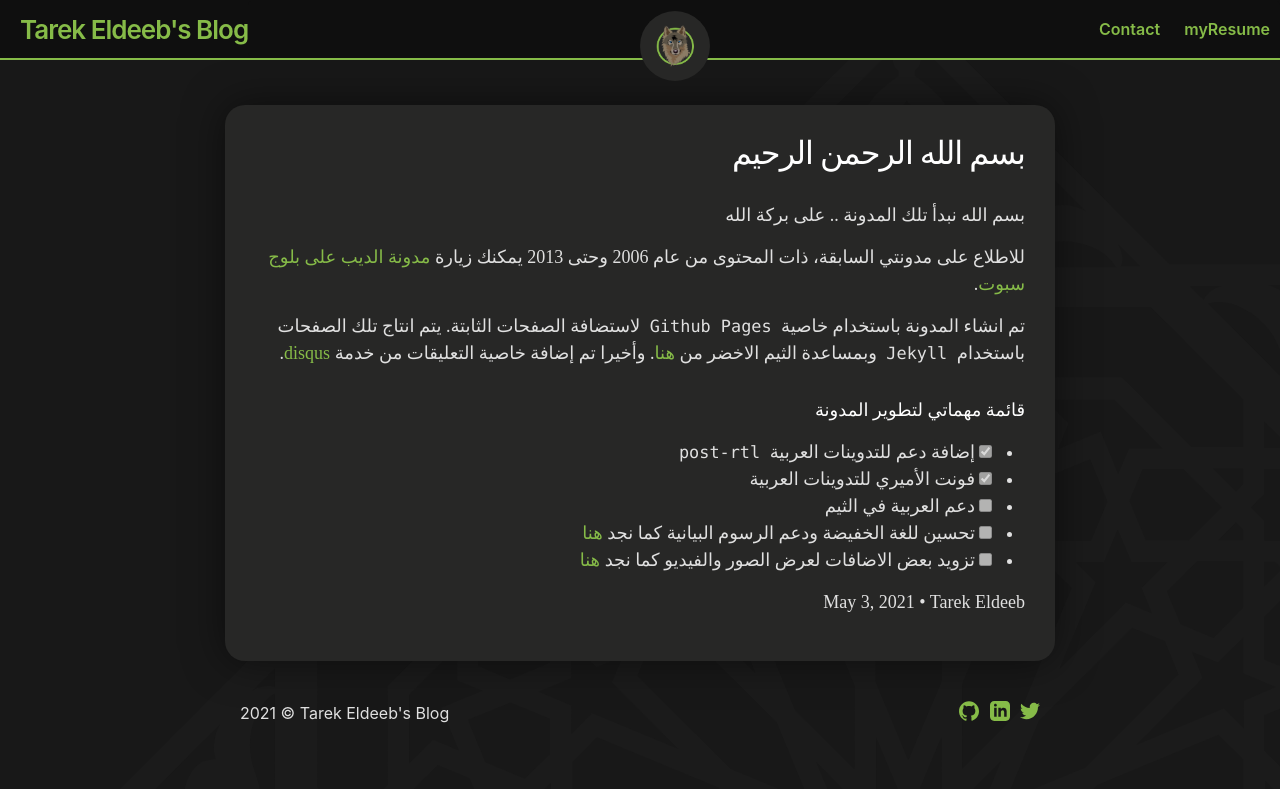
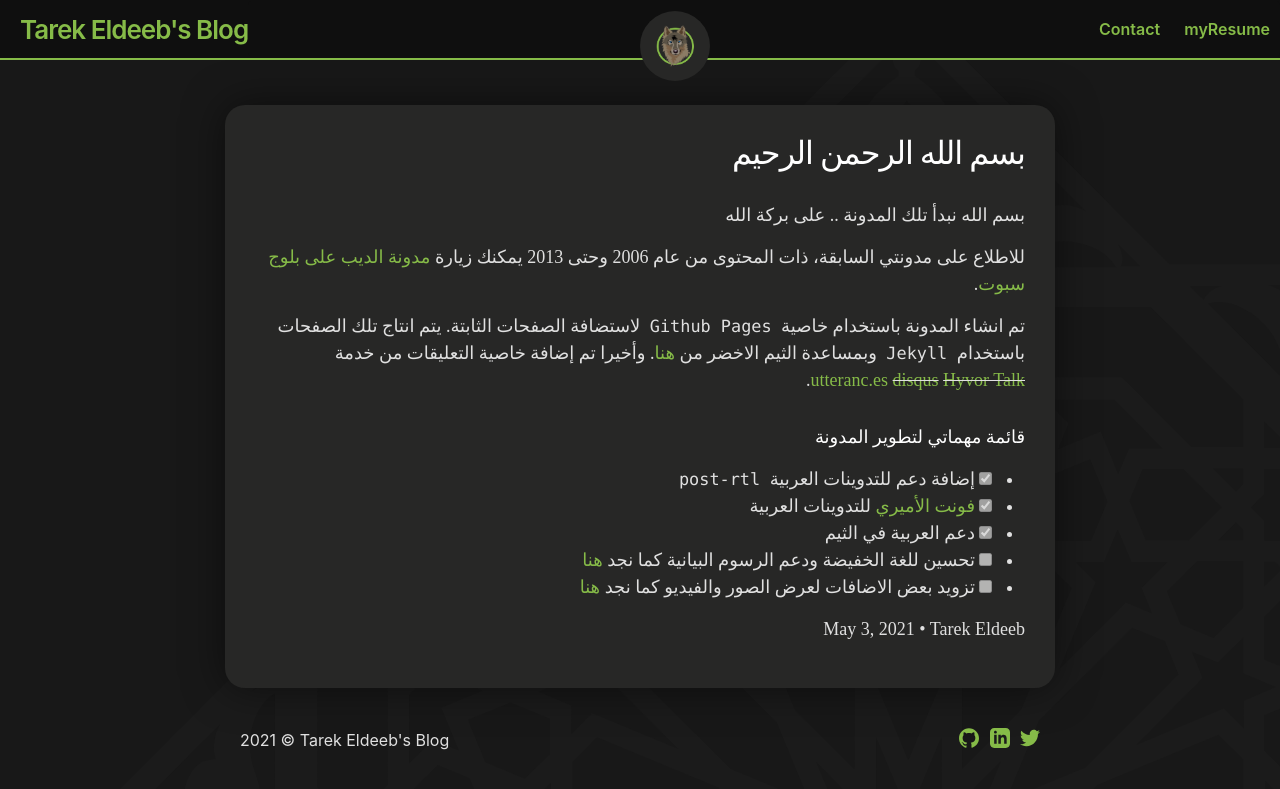
Before and after one commit to tarekeldeeb/tarekeldeeb.github.io, a Jekyll site: the page built from _posts/2021-05-03-besmellah.md, in a window 1280 px wide. Shown: the top 789 px of the page. Built offline with Jekyll 4.4.1, drawn with Linux system fonts in a browser that asks for light colours; some web fonts are replaced; comment, search, counter and statistics services are not loaded.

Commit message:
Minor Content Update

```diff
--- a/_posts/2021-05-03-besmellah.md
+++ b/_posts/2021-05-03-besmellah.md
@@ -13,12 +13,12 @@ comments: true
 
 تم انشاء المدونة باستخدام خاصية `Github Pages` لاستضافة الصفحات الثابتة. يتم انتاج تلك الصفحات باستخدام
 `Jekyll` وبمساعدة الثيم الاخضر من [هنا](https://github.com/SupunKavinda/jekyll-theme-leaf).
-وأخيرا تم إضافة خاصية التعليقات من خدمة [disqus](https://disqus.com).
+وأخيرا تم إضافة خاصية التعليقات من خدمة [utteranc.es](https://utteranc.es/) ~~[disqus](https://disqus.com)~~ ~~[Hyvor Talk](https://talk.hyvor.com/)~~.
 
 
 #### قائمة مهماتي لتطوير المدونة
 - [x] إضافة دعم للتدوينات العربية `post-rtl`
-- [x] فونت الأميري للتدوينات العربية
-- [ ] دعم العربية في الثيم
+- [x] [فونت الأميري](https://www.amirifont.org) للتدوينات العربية
+- [x] دعم العربية في الثيم
 - [ ] تحسين للغة الخفيضة ودعم الرسوم البيانية كما نجد [هنا](https://tianqi.name/jekyll-TeXt-theme/docs/en/markdown-enhancements)
 - [ ] تزويد بعض الاضافات لعرض الصور والفيديو كما نجد [هنا](https://tianqi.name/jekyll-TeXt-theme/docs/en/extensions)
```
